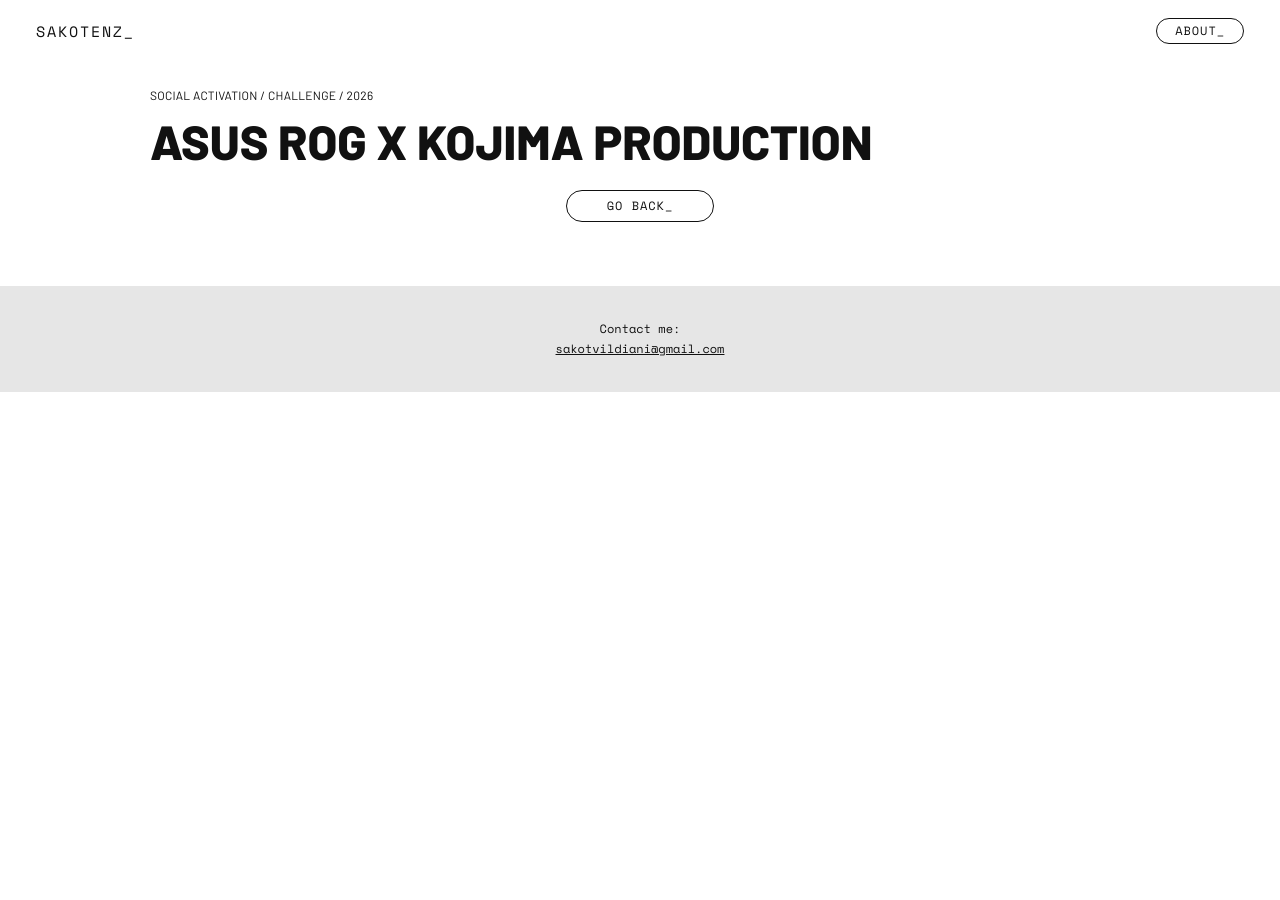
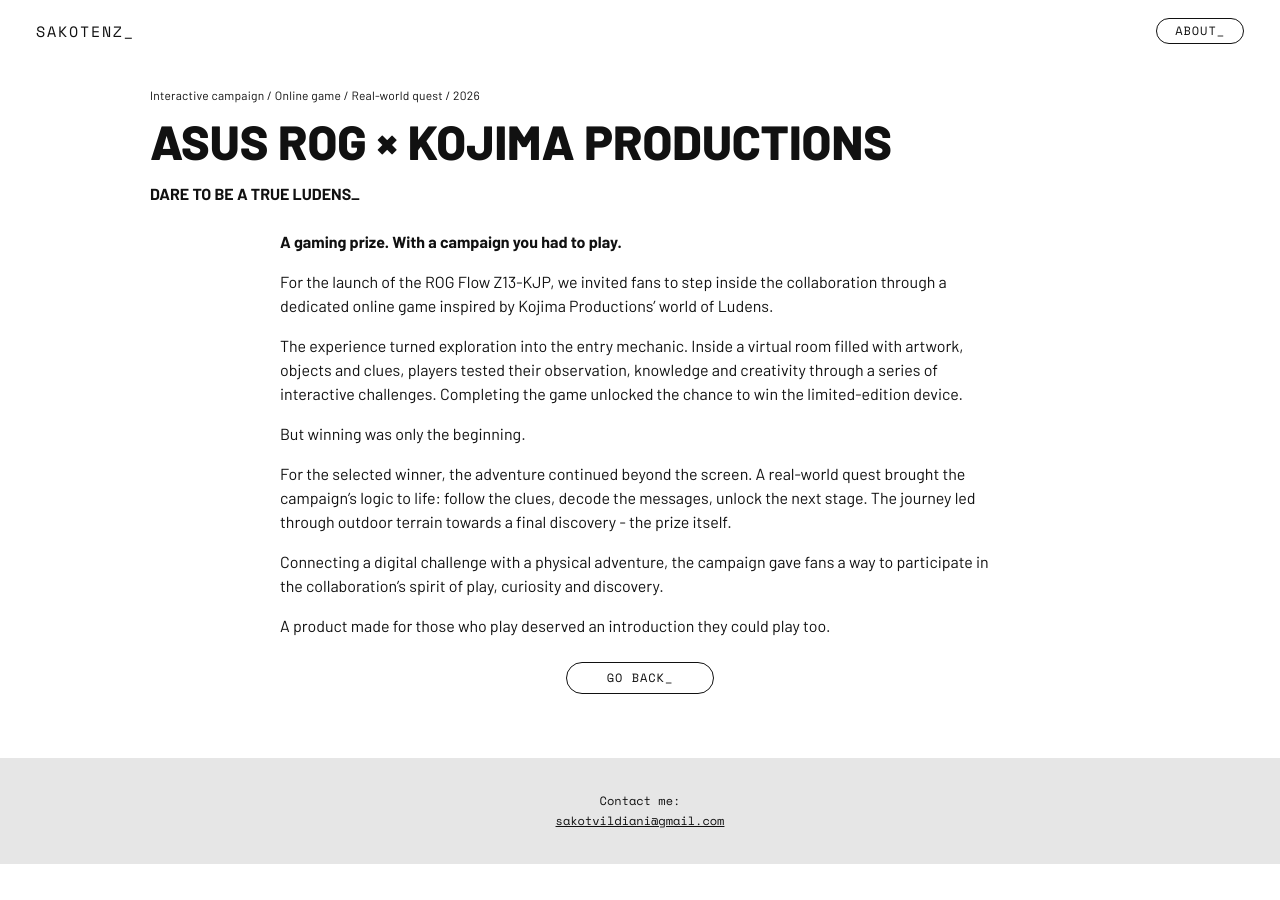
Before and after one commit to sakotenzin/sakotenz.github.io, a Jekyll site: the page built from _posts/2026-01-01-asus-rog-kojima-production.md, in a window 1280 px wide. Built offline with Jekyll 4.4.1, drawn with Linux system fonts in a browser that asks for light colours.

Commit message:
Update _posts/2026-01-01-asus-rog-kojima-production.md (via Pages CMS)

```diff
--- a/_posts/2026-01-01-asus-rog-kojima-production.md
+++ b/_posts/2026-01-01-asus-rog-kojima-production.md
@@ -1,14 +1,57 @@
 ---
-title: "ASUS ROG X KOJIMA PRODUCTION"
-label: "SOCIAL ACTIVATION / CHALLENGE / 2026"
+title: "ASUS ROG × KOJIMA PRODUCTIONS  "
+label: "Interactive campaign / Online game / Real-world quest / 2026  "
+subtitle: DARE TO BE A TRUE LUDENS_
+description: >2-
+   **A gaming prize. With a campaign you had to play.**
+
+  For the launch of the ROG Flow Z13-KJP, we invited fans to step inside the
+  collaboration through a dedicated online game inspired by Kojima Productions’
+  world of Ludens.
+
+
+  The experience turned exploration into the entry mechanic. Inside a virtual
+  room filled with artwork, objects and clues, players tested their observation,
+  knowledge and creativity through a series of interactive challenges.
+  Completing the game unlocked the chance to win the limited-edition device.
+
+
+  But winning was only the beginning.
+
+
+  For the selected winner, the adventure continued beyond the screen. A
+  real-world quest brought the campaign’s logic to life: follow the clues,
+  decode the messages, unlock the next stage. The journey led through outdoor
+  terrain towards a final discovery - the prize itself.
+
+
+  Connecting a digital challenge with a physical adventure, the campaign gave
+  fans a way to participate in the collaboration’s spirit of play, curiosity and
+  discovery.
+
+
+  A product made for those who play deserved an introduction they could play
+  too.
 section: work
 order: 1
 link: false
 card:
-  label: "SOCIAL ACTIVATION / CHALLENGE / 2026"
-  title: "ASUS ROG X KOJIMA PRODUCTION_"
-  video: "/assets/video/512236_c5875f7fc5394d93b1c6c493f96a7b1a.mp4"
-  poster: "/assets/img/512236_c5875f7fc5394d93b1c6c493f96a7b1af000.jpg"
+  label: "Interactive campaign / Online game / Real-world quest / 2026  "
+  title: ASUS ROG X KOJIMA PRODUCTION_
+  video: /assets/video/512236_c5875f7fc5394d93b1c6c493f96a7b1a.mp4
+  poster: /assets/img/512236_c5875f7fc5394d93b1c6c493f96a7b1af000.jpg
+  soon: false
 ---
+ **A gaming prize. With a campaign you had to play.**
 
-<!-- Project page not written yet. Add the story here, then set `link: true`. -->
+For the launch of the ROG Flow Z13-KJP, we invited fans to step inside the collaboration through a dedicated online game inspired by Kojima Productions’ world of Ludens.
+
+The experience turned exploration into the entry mechanic. Inside a virtual room filled with artwork, objects and clues, players tested their observation, knowledge and creativity through a series of interactive challenges. Completing the game unlocked the chance to win the limited-edition device.
+
+But winning was only the beginning.
+
+For the selected winner, the adventure continued beyond the screen. A real-world quest brought the campaign’s logic to life: follow the clues, decode the messages, unlock the next stage. The journey led through outdoor terrain towards a final discovery - the prize itself.
+
+Connecting a digital challenge with a physical adventure, the campaign gave fans a way to participate in the collaboration’s spirit of play, curiosity and discovery.
+
+A product made for those who play deserved an introduction they could play too.<!-- Project page not written yet. Add the story here, then set `link: true`. -->
```
